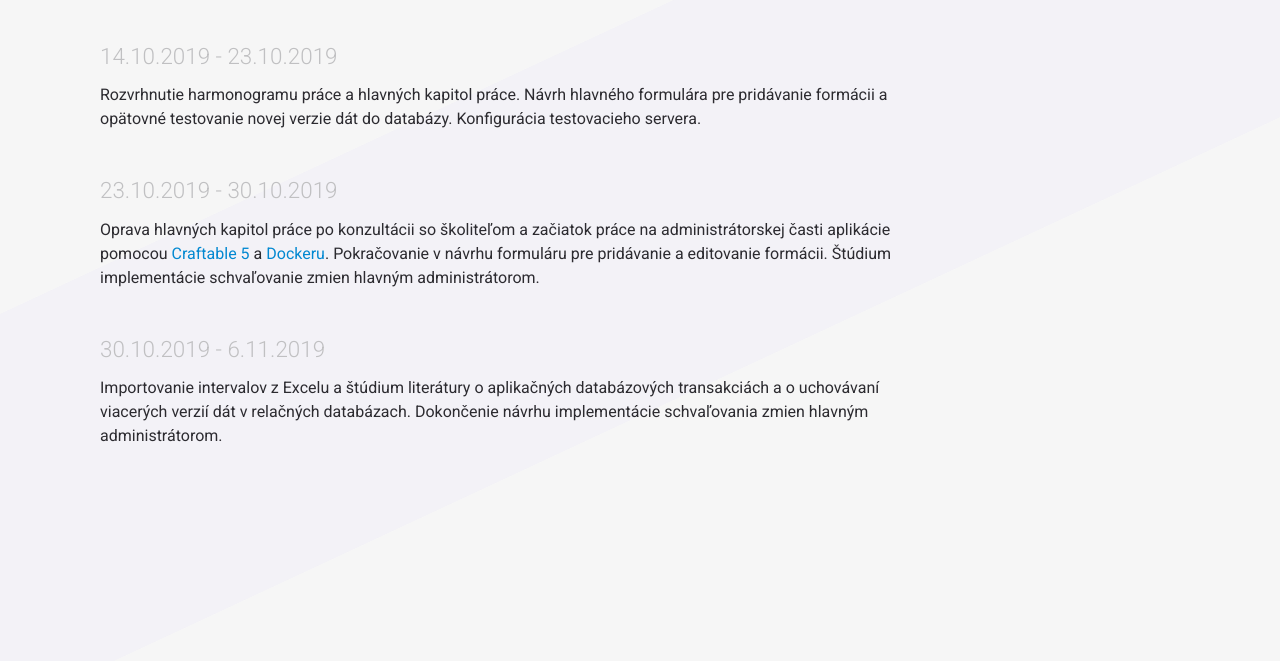
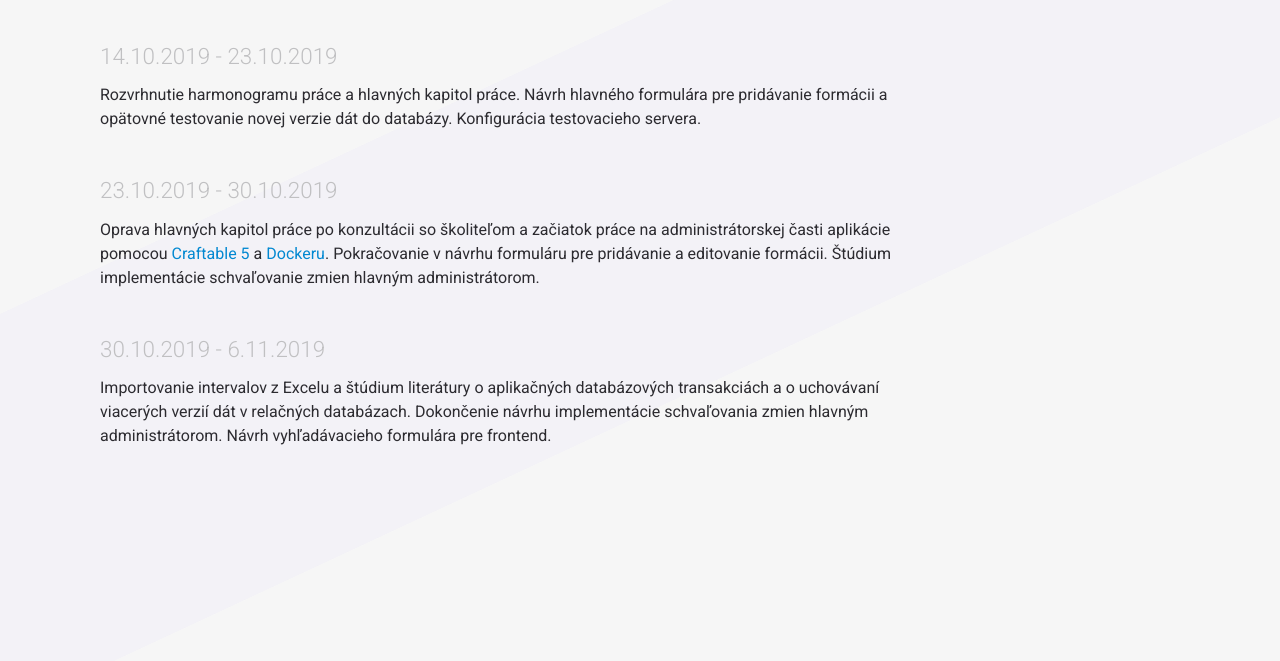
Before and after one commit to RichardDominik/bachelor-thesis-microsite, a website: page index.html in a window 1280 px wide. Shown: the part 3486-4147 px from the top of the page. Drawn offline with nearby package versions, Linux system fonts and the light colour scheme; files that its build step writes are made by us from their sources.

Commit message:
updated info

```diff
--- a/index.html
+++ b/index.html
@@ -195,7 +195,7 @@
             </div>
             <div class="diary-range mt-5 no-gutters">
                 <h3>30.10.2019 - 6.11.2019</h3>
-                <p class="mt-3 col-md-9">Importovanie intervalov z Excelu a štúdium literátury o aplikačných databázových transakciách a o uchovávaní viacerých verzií dát v relačných databázach. Dokončenie návrhu implementácie schvaľovania zmien hlavným administrátorom.</p>
+                <p class="mt-3 col-md-9">Importovanie intervalov z Excelu a štúdium literátury o aplikačných databázových transakciách a o uchovávaní viacerých verzií dát v relačných databázach. Dokončenie návrhu implementácie schvaľovania zmien hlavným administrátorom. Návrh vyhľadávacieho formulára pre frontend.</p>
             </div>
     </section>
 
```
